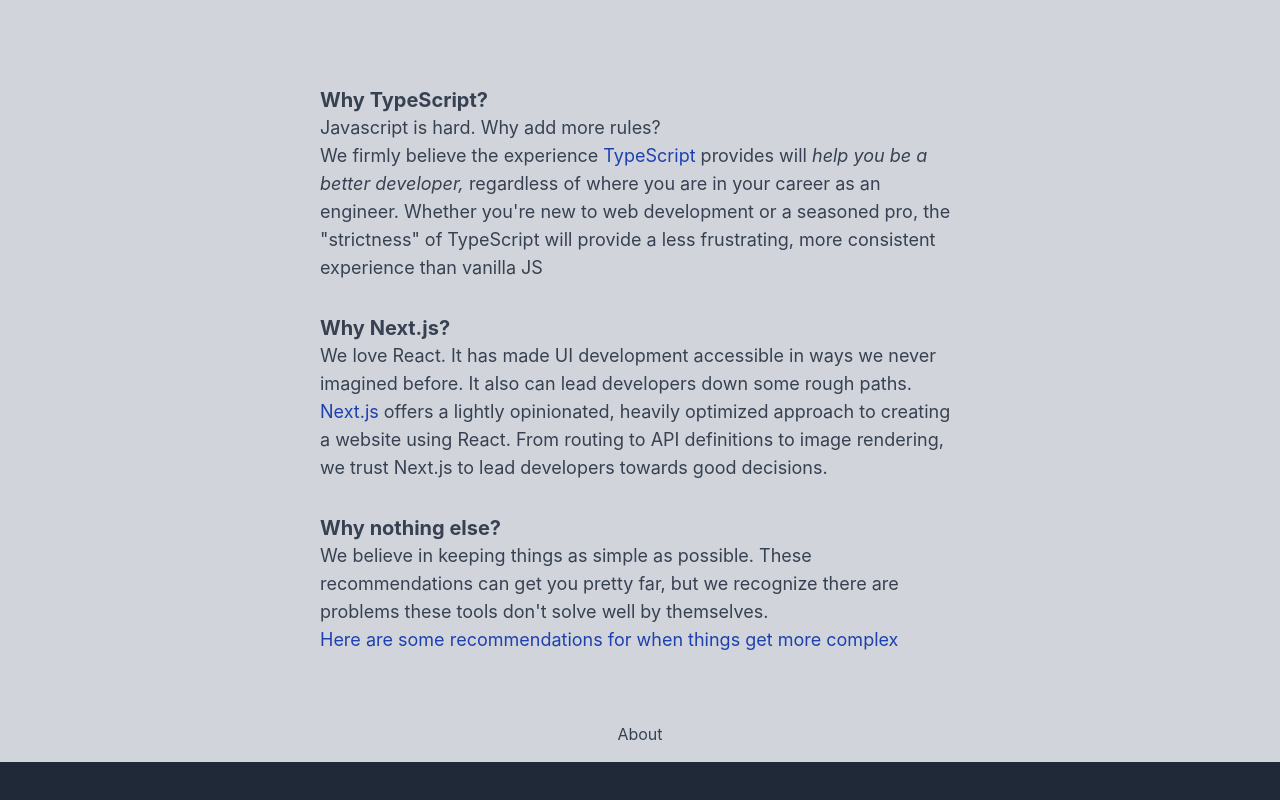
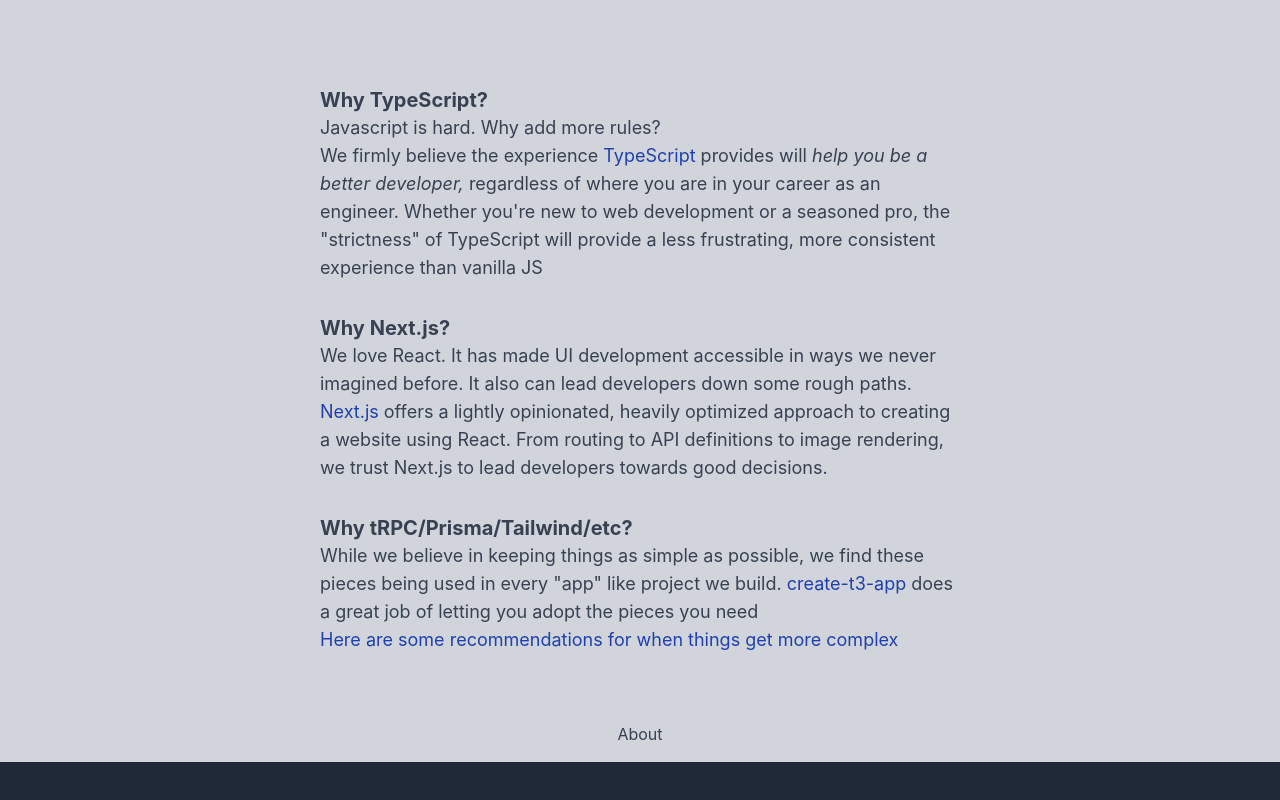
Before and after one commit to t3-oss/init.tips, a Next.js app: page / in a window 1280 px wide. Shown: the part 838-1638 px from the top of the page. Built offline with nearby package versions, Linux system fonts and the light colour scheme.

Commit message:
create-t3-app swap

```diff
--- a/src/pages/index.tsx
+++ b/src/pages/index.tsx
@@ -6,7 +6,7 @@ import { useRouter } from "next/router";
 import { usePlausible } from "next-plausible";
 import { ClipboardIcon } from "../components/clipboard";
 
-const CURRENT_RECOMMENDED_COMMAND = "npx create-next-app --ts";
+const CURRENT_RECOMMENDED_COMMAND = "npx create-t3-app";
 
 const useTemp = () => {
   const [copied, setCopied] = useState(false);
@@ -161,11 +161,15 @@ const WhyPage = () => {
 
         <div className="p-4" />
 
-        <h2 className="text-xl font-bold">Why nothing else?</h2>
+        <h2 className="text-xl font-bold">Why tRPC/Prisma/Tailwind/etc?</h2>
         <p>
-          We believe in keeping things as simple as possible. These
-          recommendations can get you pretty far, but we recognize there are
-          problems these tools don't solve well by themselves.
+          While we believe in keeping things as simple as possible, we find
+          these pieces being used in every "app" like project we build.{" "}
+          <a className="link-light" href="https://create.t3.gg">
+            create-t3-app
+          </a>{" "}
+          does a great job of letting you adopt{" "}
+          <Link href="/other">the pieces you need</Link>
         </p>
         <p className="link-light">
           <Link href="/other">
```
